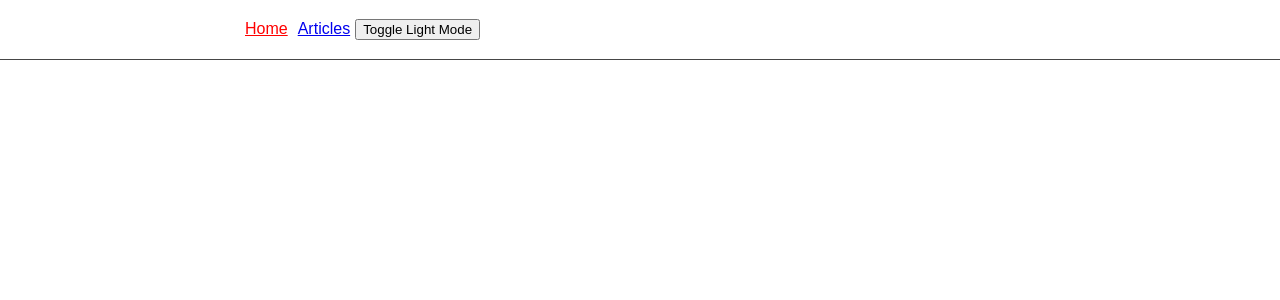
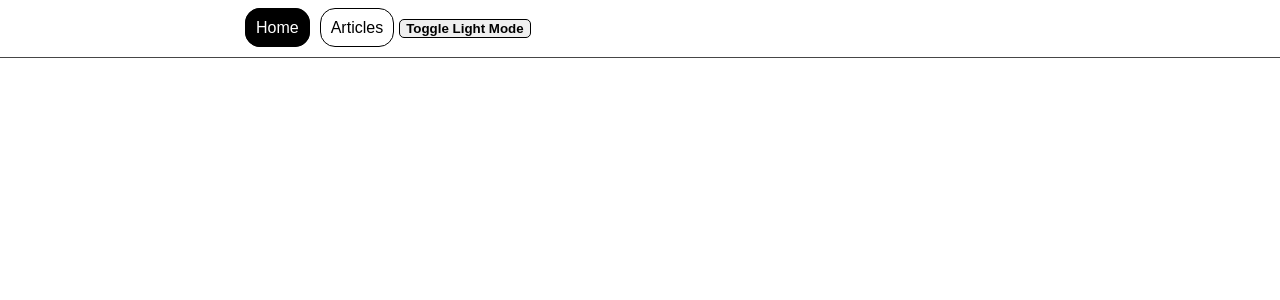
Before and after one commit to eBerkley/website, a React (Create React App) app: page / in a window 1280 px wide. Shown: the top 300 px of the page. Built offline with nearby package versions, Linux system fonts and the light colour scheme.

Commit message:
style clean up

```diff
--- a/src/App.css
+++ b/src/App.css
@@ -1,17 +1,19 @@
 :root {
   --primary: rgb(255, 255, 255);
   --secondary: rgb(0, 0, 0);
+  --nice: rgb(70, 70, 70);
   --xSmall: 1.2rem;
   --small: 5rem;
   --medium: 10rem;
   --large: 15rem;
+  scroll-behavior: smooth;
 }
 
 body {
   margin: 0px;
   color: var(--secondary);
   font-family: Arial, Helvetica, sans-serif;
-
+  height: 100vh;
 }
 
 button:hover {
@@ -23,43 +25,70 @@ button:hover {
   transition-duration: 0.5s;
 }
 
+#root {
+  max-height: 100vh;
+}
 
 .App {
   background-color: var(--primary);
-  min-height: 100vh;
+  height: 100vh;
+  overflow-y: auto;
 }
 
 .NavBar {
   padding: var(--xSmall) var(--large);
   color: var(--secondary);
   border-bottom: 1px solid rgb(70, 70, 70);
+  position: sticky;
+  top: 0;
+  background-color: var(--primary);
+  z-index: 1000;
+  /* flex: 1; */
+  /* width: 100% */
 }
 
 .NavBar__a {
+  border: 1px solid var(--secondary);
+  border-radius: 15px;
+  padding: 10px;
   margin: 5px;
+  text-decoration: none;
+  color: var(--secondary);
+  background-color: var(--primary);
 }
 
 .NavBar__a--isActive {
-  color: red
+  background-color: var(--secondary);
+  color: var(--primary);
+}
+
+.NavBar__ThemeButton {
+  font-weight: bold;
+  border-style: solid;
+  border-radius: 5px;
+  border-width: 1px;
+  border-color: var(--secondary);
 }
 
 .BelowNav {
-  padding: var(--small) var(--large) 0;
+  padding: 0 var(--large);
   display: flex;
 }
 
 main {
-  flex: 6;
-  border: 1px solid black;
-  padding: 0 var(--xSmall)
+  flex: 4;
+  padding: var(--xSmall) var(--small);
+  max-height: 100%;
 }
 
 section {
   flex: 1;
   display: flex;
   flex-direction: column;
-  border: 1px solid gray;
   padding: var(--xSmall);
+  position: sticky;
+  top: 5rem;
+  height: fit-content;
 }
 
 .Section__ArticleName {
@@ -67,15 +96,36 @@ section {
   transition-property: text-shadow, color;
   transition-duration: 0.5s;
   margin: 5px 0;
+  text-decoration: none;
 }
+
 .Section__ArticleName:hover {
   text-shadow: 0px 0px 1px var(--secondary);
+}
+
+.Section__ArticleName--isActive {
+  text-decoration: underline;
 }
 
 aside {
   flex: 1;
   display: flex;
   flex-direction: column;
-  border: 1px solid gray;
   padding: var(--xSmall);
+  position: sticky;
+  top: 5rem;
+  height: fit-content;
 }
+
+.AsideDiv {
+  display: flex;
+  flex-direction: column;
+  border-left: 2px solid gray;
+  padding-left: 15px;
+}
+
+.AsideDiv__A {
+  padding: 5px 0;
+  color: var(--secondary);
+  text-decoration: none;
+}
--- a/src/components/ArticlesSection.js
+++ b/src/components/ArticlesSection.js
@@ -1,15 +1,23 @@
-import { Link } from "react-router-dom";
+import { NavLink } from "react-router-dom";
 
 // parent element AllArticles renders outlet
 export default function ArticlesSection({ articles }) {
+
+  const setClassName = ({ isActive }) => {
+    if (isActive) {
+      return "Section__ArticleName Section__ArticleName--isActive";
+    } else {
+      return "Section__ArticleName";
+    }
+  };
 
   return (
     <section>
       <h3>Articles</h3>
       {articles.map((el) => (
-        <Link to={el.title} className="Section__ArticleName" key={el.title}>
+        <NavLink to={`/articles/${el.title}`} className={setClassName} key={el.title}>
           {el.title}
-        </Link>
+        </NavLink>
       ))}
     </section>
   );
--- a/src/components/HeadersAside.js
+++ b/src/components/HeadersAside.js
@@ -3,7 +3,11 @@
 export default function HeadersAside({article}) {
   return (
     <aside>
-      {article.map((el) => <a key={el.section} href={`#${el.section}`}>{el.section}</a>)}
+      <h4>Sections</h4>
+      <div className="AsideDiv">
+        {article.map((el) => <a className="AsideDiv__A" key={el.section} href={`#${el.section}`}>{el.section}</a>)}
+      </div>
+
     </aside>
   )
 }
--- a/src/components/ThemeButton.js
+++ b/src/components/ThemeButton.js
@@ -18,6 +18,6 @@ export default function ThemeButton() {
   }, [darkMode])
 
   return (
-    <button onClick={() => setDarkMode(current => !current)} >Toggle Light Mode</button>
+    <button className="NavBar__ThemeButton"onClick={() => setDarkMode(current => !current)} >Toggle Light Mode</button>
   )
 }
--- a/src/index.js
+++ b/src/index.js
@@ -1,7 +1,7 @@
 import React from 'react';
 import ReactDOM from 'react-dom/client';
 import reportWebVitals from './reportWebVitals';
-import { BrowserRouter, Routes, Route } from 'react-router-dom';
+import { BrowserRouter, Routes, Route} from 'react-router-dom';
 
 import App from './App';
 import AllArticles from "./routes/AllArticles";
--- a/src/routes/Article.js
+++ b/src/routes/Article.js
@@ -1,18 +1,23 @@
-import { useParams } from "react-router-dom"
+import { useParams, Navigate } from "react-router-dom"
 import ArticleMain from "../components/ArticleMain"
 import HeadersAside from "../components/HeadersAside"
 import fakeArticles from "../utils/fakeArticles";
 
 // tells main and aside components what article to display
 export default function Article() {
-
-  const { articleName = fakeArticles[0].title } = useParams();
+  const { articleName } = useParams();
   const article = fakeArticles.find(({title}) => title === articleName)
 
-  return(
+  return (
     <>
-      <ArticleMain article={article} />
-      <HeadersAside article={article.content} />
+      {articleName ? (
+        <>
+          <ArticleMain article={article} />
+          <HeadersAside article={article.content} />
+        </>
+      ) : (
+        <Navigate to="./fakeArticle1" />
+      )}
     </>
-  )
+  );
 }
--- a/src/utils/fakeArticles.js
+++ b/src/utils/fakeArticles.js
@@ -2,7 +2,7 @@
 
 const fakeArticles = [
   {
-    title: "fake article 1",
+    title: "fakeArticle1",
     content: [
       {
         section: "fake section name 1",
@@ -22,7 +22,7 @@ const fakeArticles = [
     ],
   },
   {
-    title: "fake article 2",
+    title: "fakeArticle2",
     content: [
       {
         section: "fake section name 1",
@@ -42,7 +42,7 @@ const fakeArticles = [
     ],
   },
   {
-    title: "fake article 3",
+    title: "fakeArticle3",
     content: [
       {
         section: "fake section name 1",
```
